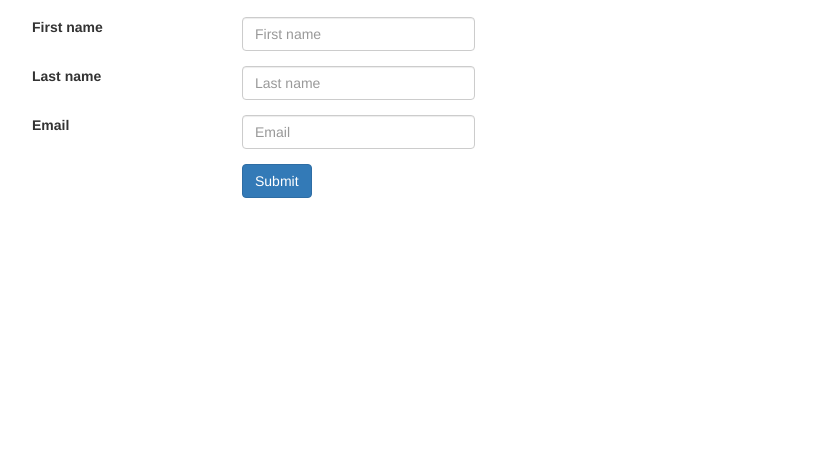
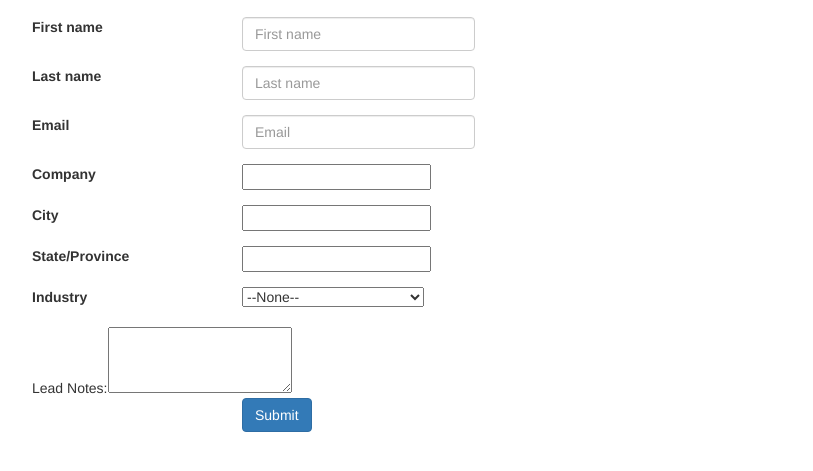
Before and after one commit to SanketV/SanketV.github.io, a plain HTML site: page mainWebToLead.htm in a window 1280 px wide. Shown: the part 135-606 px from the top of the page, without its empty margins (233-1046 px from the left). Drawn offline with nearby package versions, Linux system fonts and the light colour scheme.

Commit message:
Pointing to bayourorce org.

```diff
--- a/mainWebToLead.htm
+++ b/mainWebToLead.htm
@@ -23,44 +23,96 @@
                         <h3 class="card-title"></h3>
                     </div>
                     <div class="card-body">
-                        <form id="qualtricsFrm" action="https://webto.salesforce.com/servlet/servlet.WebToLead?encoding=UTF-8"
+                        <!-- <form id="qualtricsFrm" action="https://webto.salesforce.com/servlet/servlet.WebToLead?encoding=UTF-8"
+                            method="POST"> -->
+
+                        <form id="qualtricsFrm" action="https://test.salesforce.com/servlet/servlet.WebToLead?encoding=UTF-8"
                             method="POST">
 
-                            <input type=hidden name="oid" value="00Di0000000hPjF">
-                            <input type=hidden name="retURL" value="http://www.nbcdfw.com">
+                            <input type=hidden name="oid" value="00Dm00000008vBZ">
+                            <input type=hidden name="retURL" value="http://salesforce.com">
 
                             <!--  ----------------------------------------------------------------------  -->
                             <!--  NOTE: These fields are optional debugging elements. Please uncomment    -->
                             <!--  these lines if you wish to test in debug mode.                          -->
-                            <!-- <input type="hidden" name="debug" value=1> -->
-                            <!-- <input type="hidden" name="debugEmail" value="sanket_vaidya@hotmail.com"> -->
+                            <!--<input type="hidden" name="debug" value=1>
+                            <input type="hidden" name="debugEmail" value="sanket_vaidya@hotmail.com">-->
                             <!--  ----------------------------------------------------------------------  -->
 
                             <div class="form-group row">
-                                <label class="col-sm-4 col-form-label col-form-label-lg" for="first_name">First name</label>
+                                <label class="col-sm-4 col-form-label " for="first_name">First name</label>
                                 <div class="col-sm-5">
                                     <input type="text" class="form-control" id="first_name" name="first_name"
                                         placeholder="First name" maxlength="40" size="20" />
                                 </div>
                             </div>
                             <div class="form-group row">
-                                <label class="col-sm-4 col-form-label col-form-label-lg" for="last_name">Last name</label>
+                                <label class="col-sm-4 col-form-label " for="last_name">Last name</label>
                                 <div class="col-sm-5">
                                     <input type="text" class="form-control" id="last_name" name="last_name" placeholder="Last name"
                                         maxlength="80" size="20" />
                                 </div>
                             </div>
                             <div class="form-group row">
-                                <label class="col-sm-4 col-form-label col-form-label-lg" for="email">Email</label>
+                                <label class="col-sm-4 col-form-label " for="email">Email</label>
                                 <div class="col-sm-5">
                                     <input type="email" class="form-control" id="email" name="email" placeholder="Email" />
                                 </div>
                             </div>
                             <div class="form-group row">
+                                <label class="col-sm-4 col-form-label " for="company">Company</label>
+                                <div class="col-sm-5">
+                                    <input id="company" maxlength="40" name="company" size="20" type="text" /><br>
+                                </div>
+                            </div>
+                            <div class="form-group row"> <label class="col-sm-4 col-form-label " for="city">City</label>
+                                <div class="col-sm-5">
+                                    <input id="city" maxlength="40" name="city" size="20" type="text" /><br>
+                                </div>
+                            </div>
+
+                            <div class="form-group row"> <label class="col-sm-4 col-form-label " for="state">State/Province</label>
+                                <div class="col-sm-5">
+                                    <input id="state" maxlength="20" name="state" size="20" type="text" /><br>
+                                </div>
+                            </div>
+                            <div class="form-group row"> <label class="col-sm-4 col-form-label " for="industry">Industry</label>
+                                <div class="col-sm-5">
+                                    <select id="industry" name="industry">
+                                        <option value="">--None--</option>
+                                        <option value="Academia">Academia</option>
+                                        <option value="B2B Manufacturing">B2B Manufacturing</option>
+                                        <option value="Business Services">Business Services</option>
+                                        <option value="Consumer Goods">Consumer Goods</option>
+                                        <option value="Federal Government">Federal Government</option>
+                                        <option value="Financial Services">Financial Services</option>
+                                        <option value="Healthcare Providers">Healthcare Providers</option>
+                                        <option value="High Tech">High Tech</option>
+                                        <option value="Market Research">Market Research</option>
+                                        <option value="Media &amp; Communications">Media &amp; Communications</option>
+                                        <option value="Municipal Government">Municipal Government</option>
+                                        <option value="Non-Profit &amp; Associations">Non-Profit &amp; Associations</option>
+                                        <option value="Other">Other</option>
+                                        <option value="Professional Services">Professional Services</option>
+                                        <option value="Restaurant">Restaurant</option>
+                                        <option value="Retail">Retail</option>
+                                        <option value="State Government">State Government</option>
+                                        <option value="Travel &amp; Hospitality">Travel &amp; Hospitality</option>
+                                        <option value="Unknown">Unknown</option>
+                                        <option value="Utilities">Utilities</option>
+                                        <option value="Wholesale">Wholesale</option>
+                                        <option value="Arts &amp; Entertainment">Arts &amp; Entertainment</option>
+                                    </select><br>
+                                </div>
+                            </div>
+
+                            Lead Notes:<textarea id="00N50000001XVQt" name="00N50000001XVQt" rows="3" type="text" wrap="soft"></textarea><br>
+                            <div class="form-group row">
                                 <div class="col-sm-9 col-sm-offset-4">
                                     <button type="submit" class="btn btn-primary" name="submit" value="Submit">Submit</button>
                                 </div>
                             </div>
+
                         </form>
                     </div>
                 </div>
```
